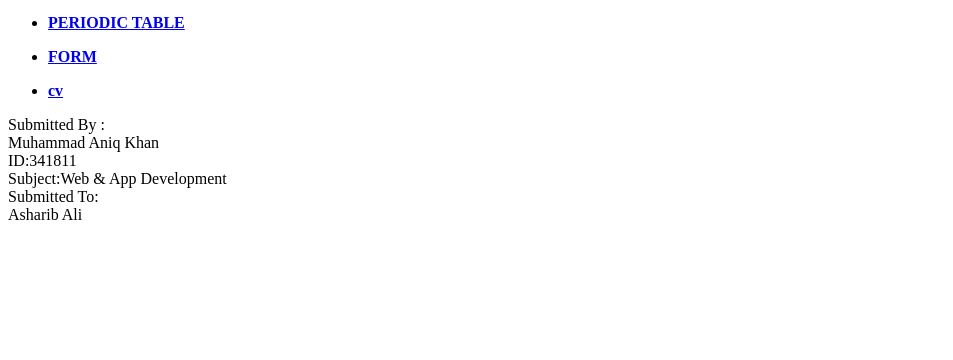
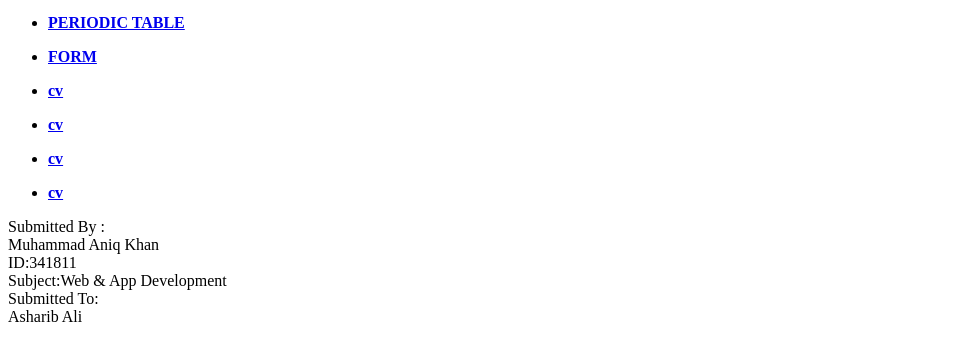
Before and after one commit to Muahaamd-Aniq-Khan/SMIT, a plain HTML site: page index.html in a window 1280 px wide. Shown: the part 86-446 px from the top of the page, without its empty margins (0-953 px from the left). Drawn offline with Linux system fonts and the light colour scheme.

Commit message:
add new asing

```diff
--- a/index.html
+++ b/index.html
@@ -17,6 +17,15 @@
 <ul>
   <li><a href="./CV/CV.HTML"><b>cv</Table></b></a></li>
 </ul>
+<ul>
+  <li><a href="./ABC/index.html"><b>cv</Table></b></a></li>
+</ul>
+<ul>
+  <li><a href="./SUNZINE Web Template/index.html"><b>cv</Table></b></a></li>
+</ul>
+<ul>
+  <li><a href="./Web Template with Flex/index.html"><b>cv</Table></b></a></li>
+</ul>
   <P>
   Submitted By :<br>Muhammad Aniq Khan<br>ID:341811<br>Subject:Web & App Development<br>Submitted To:<br>Asharib Ali
 
```
